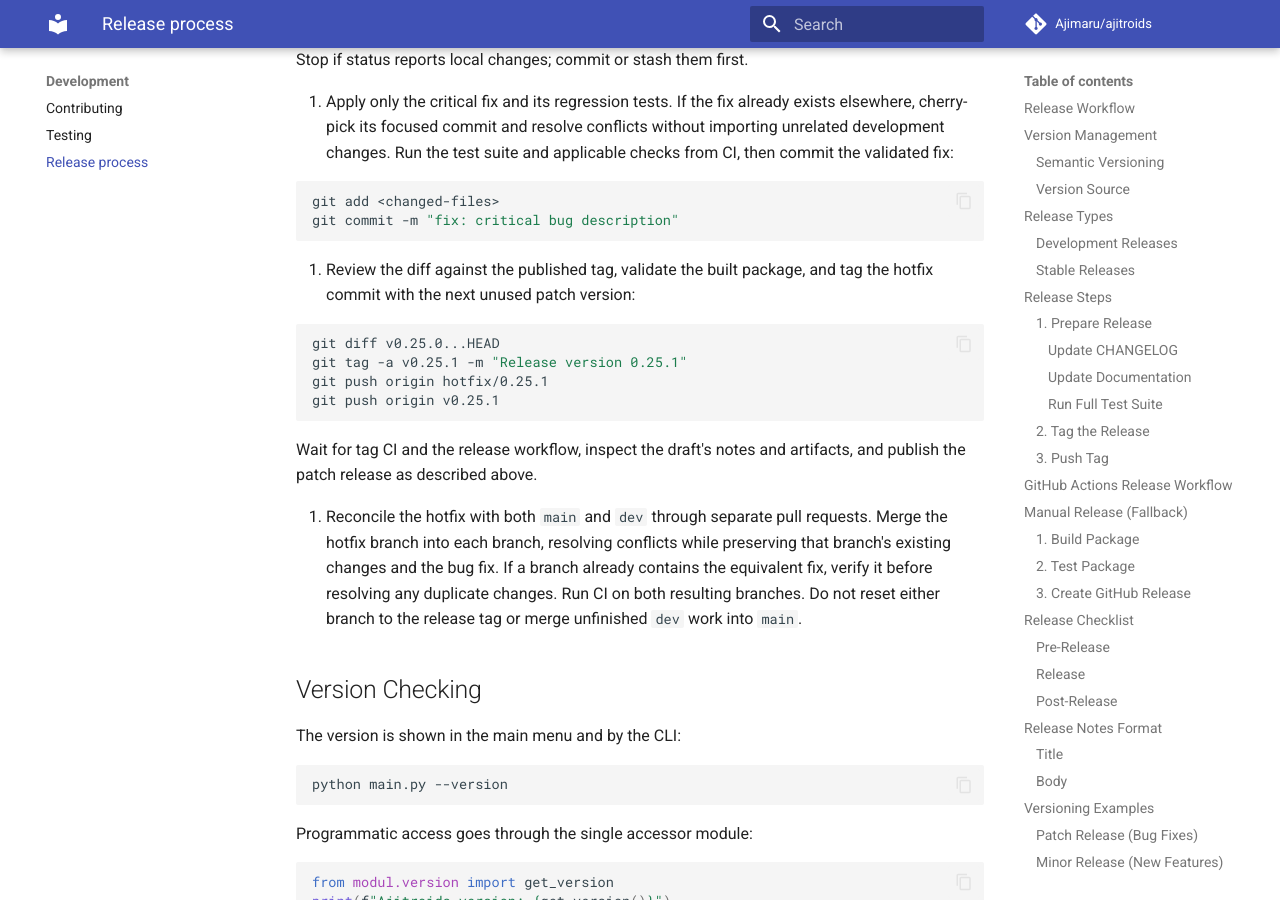
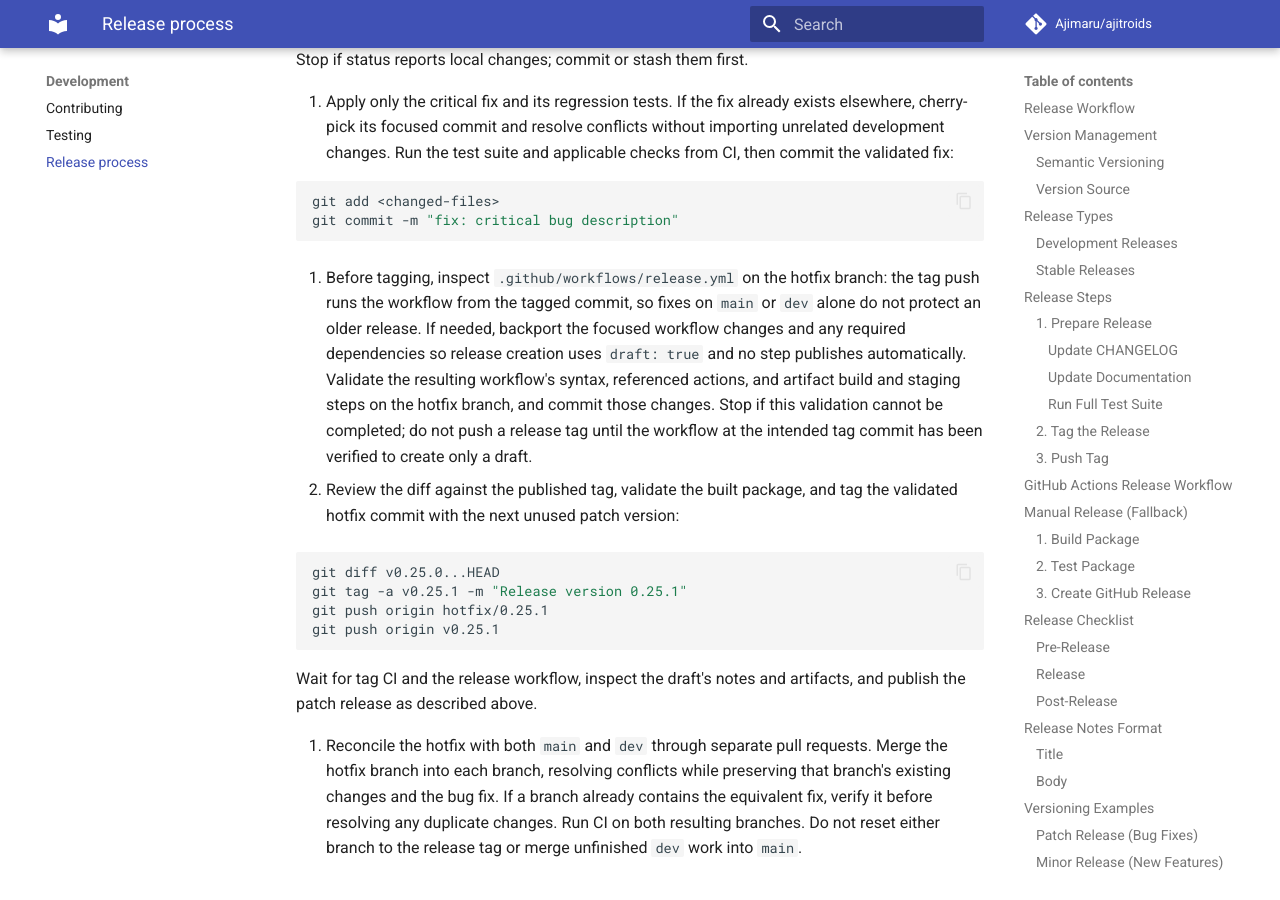
Before and after one commit to Ajimaru/ajitroids, an MkDocs documentation site: the page built from docs/development/release-process.md, in a window 1280 px wide and 900 px high, scrolled down 7339 px. Built offline with MkDocs 1.6.1 and Material for MkDocs 9.7.7, drawn with Linux system fonts in a browser that asks for light colours; comment, search, counter and statistics services are not loaded.

Commit message:
docs: require draft-only workflow validation before tagging hotfix releases
<!-- coderabbit-ai-generated:v1 -->

````diff
--- a/docs/development/release-process.md
+++ b/docs/development/release-process.md
@@ -322,7 +322,7 @@ Changes:
 
 <!-- coderabbit-ai-generated:v1 -->
 
-<!-- coderabbit-ai-generated-section:v1:aac7785c8d23a0cad86523c991d633cc4c207c1ff8f2780ad5113443825196ae -->
+<!-- coderabbit-ai-generated-section:v1:c0b84636e219d80ed95604b24a933082a78bad7d96fdf482f1e010efb8a3ad73 -->
 
 For critical bugs in a published release, isolate the fix from unfinished work:
 
@@ -347,8 +347,18 @@ For critical bugs in a published release, isolate the fix from unfinished work:
    git commit -m "fix: critical bug description"
    ```
 
-3. Review the diff against the published tag, validate the built package, and
-   tag the hotfix commit with the next unused patch version:
+3. Before tagging, inspect `.github/workflows/release.yml` on the hotfix
+   branch: the tag push runs the workflow from the tagged commit, so fixes on
+   `main` or `dev` alone do not protect an older release. If needed, backport
+   the focused workflow changes and any required dependencies so release
+   creation uses `draft: true` and no step publishes automatically. Validate
+   the resulting workflow's syntax, referenced actions, and artifact build and
+   staging steps on the hotfix branch, and commit those changes. Stop if this
+   validation cannot be completed; do not push a release tag until the workflow
+   at the intended tag commit has been verified to create only a draft.
+
+4. Review the diff against the published tag, validate the built package, and
+   tag the validated hotfix commit with the next unused patch version:
 
    ```bash
    git diff v0.25.0...HEAD
````
Also changed, not shown: other parts of docs/development/release-process.md (+3 -1 lines).
